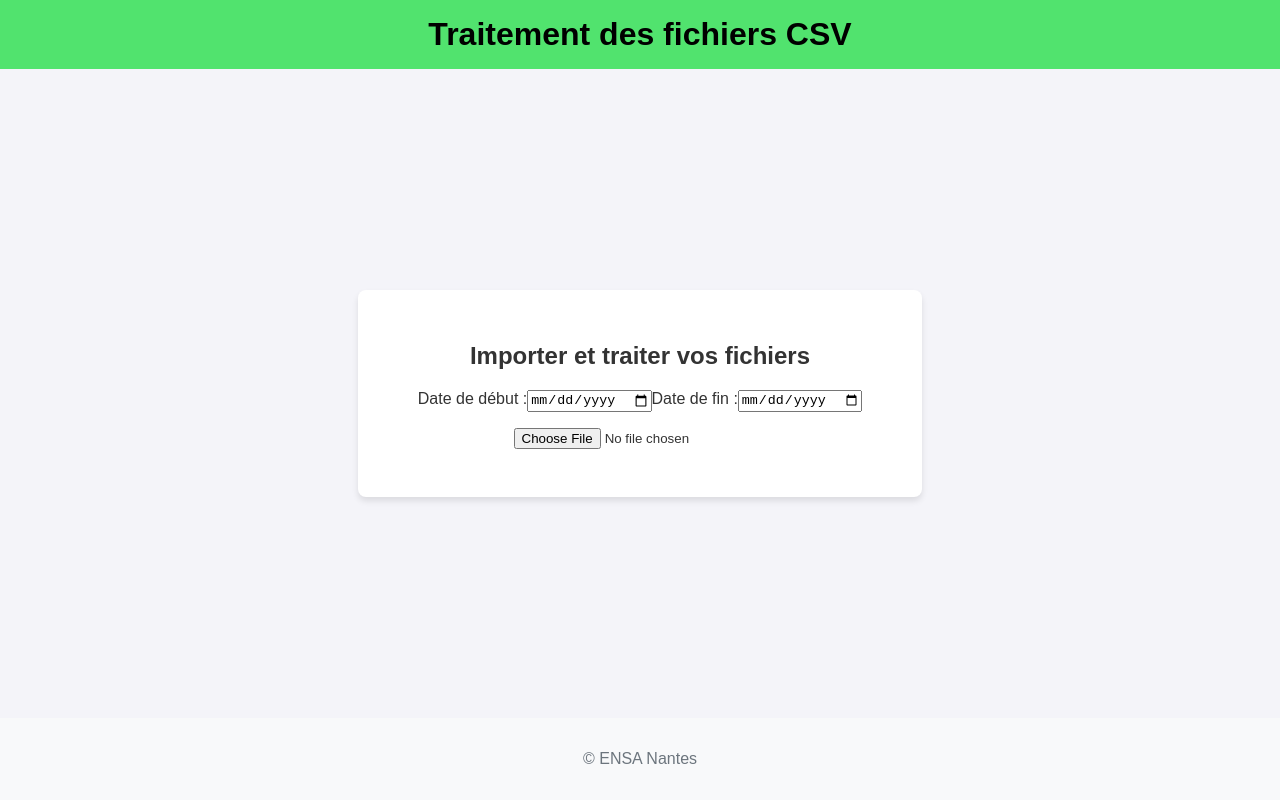
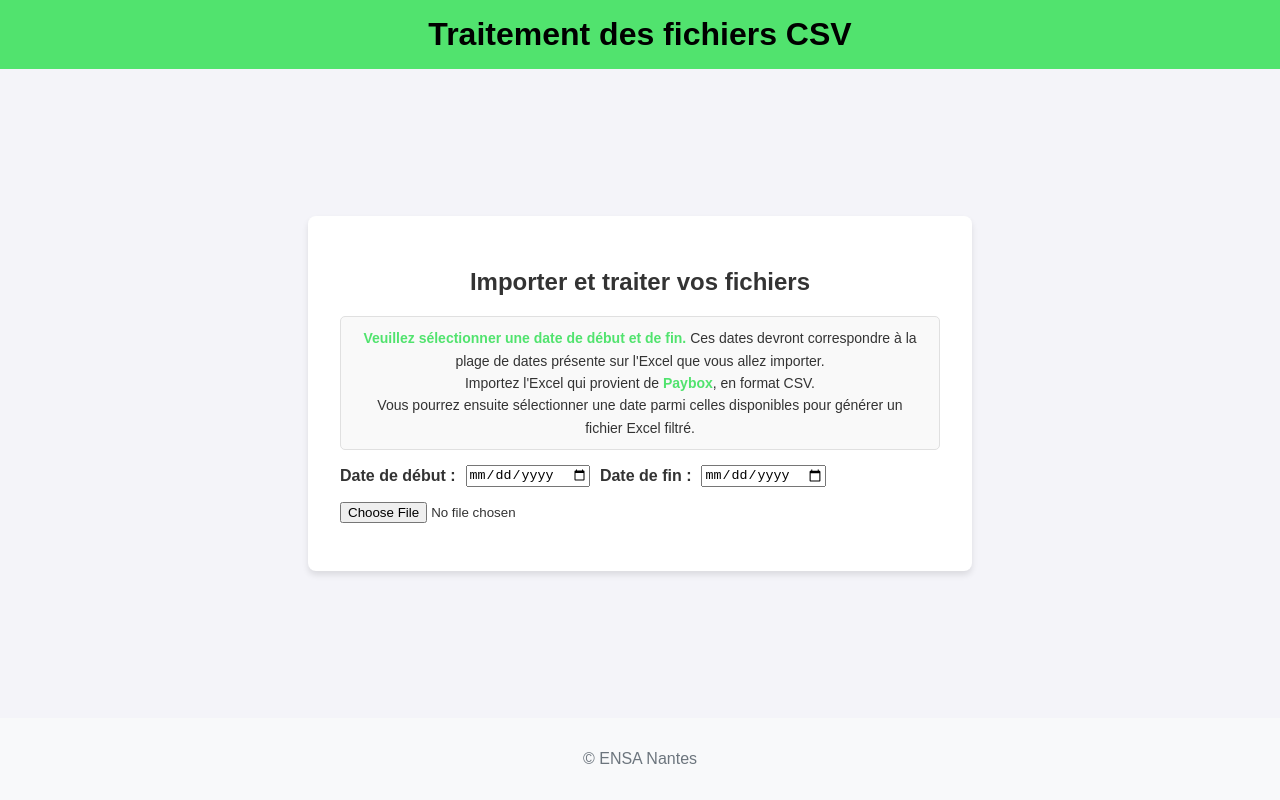
Before and after one commit to Tanthiel50/csv-to-excel, a React (Vite) app: page / in a window 1280 px wide. Built offline with nearby package versions, Linux system fonts and the light colour scheme.

Commit message:
ajout style et texte

```diff
--- a/src/components/DataProcessor.css
+++ b/src/components/DataProcessor.css
@@ -40,7 +40,7 @@ body {
     border-radius: 8px;
     box-shadow: 0 4px 6px rgba(0, 0, 0, 0.1);
     padding: 2rem;
-    max-width: 500px;
+    max-width: 600px;
     width: 100%;
     text-align: center;
   }
@@ -81,3 +81,37 @@ body {
     text-align: center;
     padding: 1rem;
   }
+
+  .instructions {
+    background: #f9f9f9;
+    padding: 10px 20px;
+    margin-bottom: 15px;
+    border: 1px solid #e0e0e0;
+    border-radius: 5px;
+    font-size: 14px;
+    line-height: 1.6;
+  }
+
+  .instructions p {
+    margin: 0;
+  }
+
+  .instructions strong {
+    color: #51e36e;
+  }
+
+  .date-range-selector {
+    margin: 15px 0;
+    display: flex;
+    gap: 10px;
+    align-items: center;
+  }
+
+  .date-range-selector label {
+    font-weight: bold;
+  }
+
+  .file-input {
+    margin-top: 15px;
+    display: block;
+  }
--- a/src/components/DataProcessor.jsx
+++ b/src/components/DataProcessor.jsx
@@ -276,6 +276,13 @@ function DataProcessor() {
       <main className="content">
         <div className="card">
           <h2>Importer et traiter vos fichiers</h2>
+          <div className="instructions">
+          <p>
+            <strong>Veuillez sélectionner une date de début et de fin.</strong> Ces dates devront correspondre à la plage de dates présente sur l'Excel que vous allez importer. <br />
+            Importez l'Excel qui provient de <strong>Paybox</strong>, en format CSV. <br />
+            Vous pourrez ensuite sélectionner une date parmi celles disponibles pour générer un fichier Excel filtré.
+          </p>
+        </div>
           <div className="date-range-selector">
             <label htmlFor="start-date">Date de début :</label>
             <input
```
